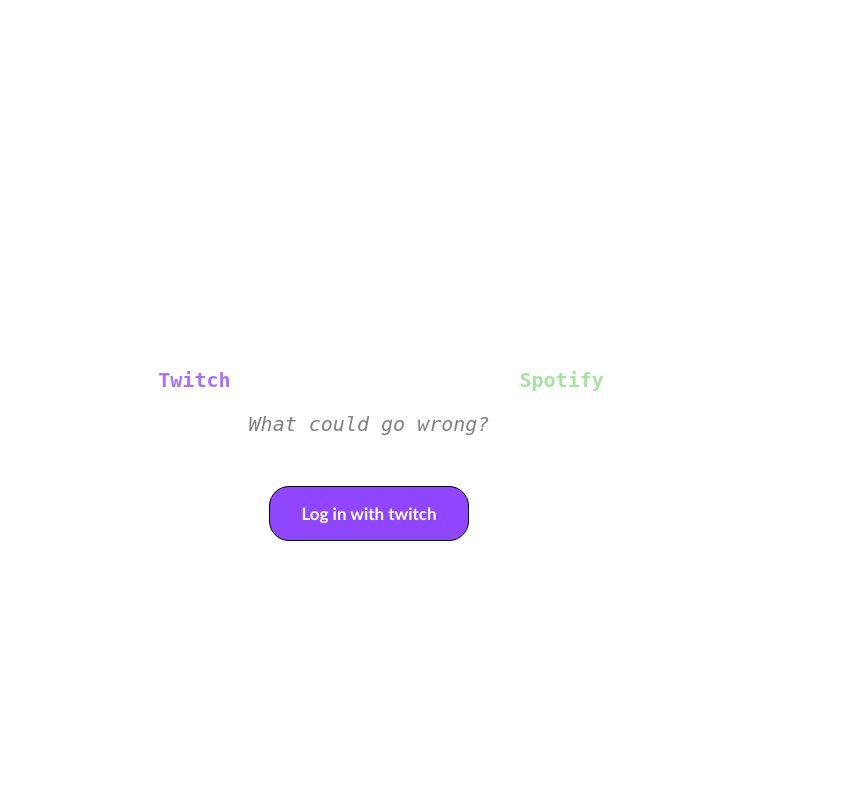
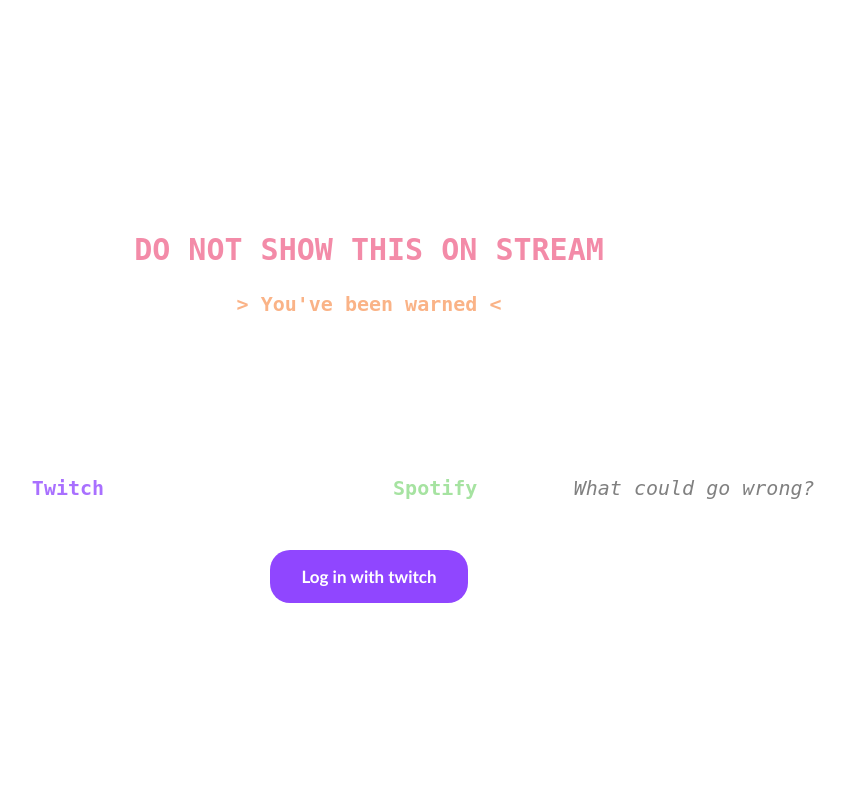
Before and after one commit to Schlvf/Twitch2Spotify, a FastAPI app: page / in a window 1280 px wide. Shown: the whole page, without its empty margins (271-1116 px from the left). Run offline with FastAPI, Linux system fonts and the light colour scheme.

Commit message:
Implemented an index, dashboard and spotify code views for the jinja interface

```diff
--- a/src/modules/twitch/twitch_utils.py
+++ b/src/modules/twitch/twitch_utils.py
@@ -1,11 +1,11 @@
 import hashlib
 import hmac
-import urllib.parse
 
 from fastapi import Request
 
 from api import OauthToken
 from api import return_status_response
+from api import url_encode_params
 from core import EnvWrapper
 from core import make_request
 from modules.redis import RedisHandler
@@ -18,7 +18,7 @@ TWITCH_MESSAGE_ID = "twitch-eventsub-message-id"
 TWITCH_MESSAGE_TIMESTAMP = "twitch-eventsub-message-timestamp"
 TWITCH_MESSAGE_SIGNATURE = "twitch-eventsub-message-signature"
 HMAC_PREFIX = "sha256="
-REDIRECT_URI = f"{EnvWrapper().GRIMM_SUBDOMAIN}/eventsub/twitch_auth"
+REDIRECT_URI = f"{EnvWrapper().GRIMM_SUBDOMAIN}/eventsub/auth"
 
 
 def get_hmac_message(request: Request, rawbody: str):
@@ -106,6 +106,12 @@ def get_user_access_token(code: str) -> OauthToken:
         body=body,
         class_type=OauthToken,
     )
+    if not isinstance(token, OauthToken):
+        return_status_response(
+            status_code=400,
+            custom_message="There was a problem authorizing twitch or your session has ended",
+        )
+
     print("New user access token generated")
     return token
 
@@ -117,10 +123,6 @@ def get_user_auth_params():
         "response_type": "code",
         "scope": "channel:manage:redemptions",
     }
-
-
-def url_encode_params(params: dict):
-    return f"?{urllib.parse.urlencode(params)}"
 
 
 def get_channel_id(channel_name: str):
--- a/static/style.css
+++ b/static/style.css
@@ -4,41 +4,56 @@ html {
   align-items: center;
   justify-content: center;
   height: 100%;
-
 }
 
-:root{
+:root {
   font-family: "Ubuntu Mono", monospace;
   font-size: 20px;
   color: white;
 
   /* Constants */
-  --rose: #F2D3E0;
-  --pink: #F4A6C4;
-  --mauve: #D9A3A0;
-  --red: #F28D76;
-  --peach: #F2B95B;
-  --yellow: #E1C6A7;
-  --green: #A6E3A1;
-  --teal: #68B0A0;
-  --sky: #82C0F2;
-  --lavender: #A4A9F4;
-  --blue: #7D87F2;
-  --lilac: #A9A6F4;
-  --purple-dark-twitch:#9046ff;
+  --flamingo: #f2cdcd;
+  --rose: #f5e0dc;
+  --pink: #f5c2e7;
+  --mauve: #cba6f7;
+  --red: #f38ba8;
+  --peach: #fab387;
+  --yellow: #f9e2af;
+  --green: #a6e3a1;
+  --teal: #94e2d5;
+  --sky: #89dceb;
+  --lavender: #b4befe;
+  --blue: #89b4fa;
+  --base: #1e1e2e;
+  --purple-dark-twitch: #9046ff;
   --purple-light-twitch: #a970ff;
+  --green-spotify: #1db954;
 }
 
 .content {
-  text-align: center;  /* Optional: to center the text inside the content div */
+  text-align: center; /* Optional: to center the text inside the content div */
+  padding: 100px;
 }
-.content-block{
+.content-block {
   padding: 20px;
+}
+
+.horizontal-block {
+  display: flex;
+  gap: 20px;
+  align-items: center;
+  justify-items: center;
+}
+
+input {
+  padding: 12px 25px;
+  font-size: 14;
+  color: white;
 }
 
 .btn {
   border-radius: 20px;
-  border: 1px solid black;
+  border: 0px solid;
   display: inline-block;
   cursor: pointer;
   font-family: "Trebuchet MS", monospace;
@@ -47,6 +62,11 @@ html {
   padding: 16px 31px;
   text-decoration: none;
   margin: 10px;
+  background-color: var(--green);
+  color: black;
+}
+.btn:hover {
+  background-color: var(--teal);
 }
 
 .btn:active {
@@ -57,11 +77,21 @@ html {
 /* Twitch-specific style */
 .twitch-login-btn {
   background-color: var(--purple-dark-twitch);
-  color: #ffffff;
+  color: white;
 }
 
 .twitch-login-btn:hover {
   background-color: var(--purple-light-twitch);
+}
+/* Spotify-specific style */
+.spotify-login-btn {
+  background-color: var(--green-spotify);
+  color: black;
+}
+
+.spotify-login-btn:hover {
+  background-color: var(--green);
+  color: black;
 }
 
 /* Text colors */
@@ -79,3 +109,13 @@ html {
   color: var(--purple-light-twitch);
   font-weight: bold;
 }
+
+.red-text {
+  color: var(--red);
+  font-weight: bold;
+}
+
+.peach-text {
+  color: var(--peach);
+  font-weight: bold;
+}
--- a/static/template/index.html
+++ b/static/template/index.html
@@ -1,19 +1,28 @@
-<!doctype html>
+<!DOCTYPE html>
 <html lang="en">
   <head>
-    <meta charset="utf-8">
-    <meta name="viewport" content="width=device-width, initial-scale=1.0">
+    <meta charset="utf-8" />
+    <meta name="viewport" content="width=device-width, initial-scale=1.0" />
     <title>Home</title>
-    <link rel="stylesheet" href="/static/style.css">
+    <link rel="stylesheet" href="/static/style.css" />
   </head>
   <body>
     <div class="content">
       <div class="content-block">
+        <h2 class="red-text">DO NOT SHOW THIS ON STREAM</h2>
+        <p class="peach-text">> You've been warned <</p>
+      </div>
+      <div class="content-block">
         <h1>Grimm integration</h1>
-        <p>Let your <span class="purple-text">Twitch</span> chat add songs to your <span class="green-text">Spotify</span> queue!</p>
-        <p class="grayed-out">What could go wrong?</p>
+        <p>
+          Let your <span class="purple-text">Twitch</span> chat add songs to
+          your <span class="green-text">Spotify</span> queue!
+          <span class="grayed-out">What could go wrong?</span>
+        </p>
       </div>
-      <a href="{{ twitch_auth_url }}" class="btn twitch-login-btn">Log in with twitch</a>
+      <a href="{{ twitch_auth_url }}" class="btn twitch-login-btn"
+        >Log in with twitch</a
+      >
     </div>
   </body>
 </html>
```
Also changed, not shown: src/core/request_utils.py (+6 -4 lines), src/modules/spotify/__init__.py (+8 -1 lines), src/modules/spotify/spotify_router.py (+18 -11 lines), src/modules/spotify/spotify_utils.py (+12 -1 lines), src/modules/twitch/eventsub_router.py (+19 -5 lines), static/template/dashboard.html (added, +55 -0 lines), static/template/spotify_code.html (added, +20 -0 lines).
